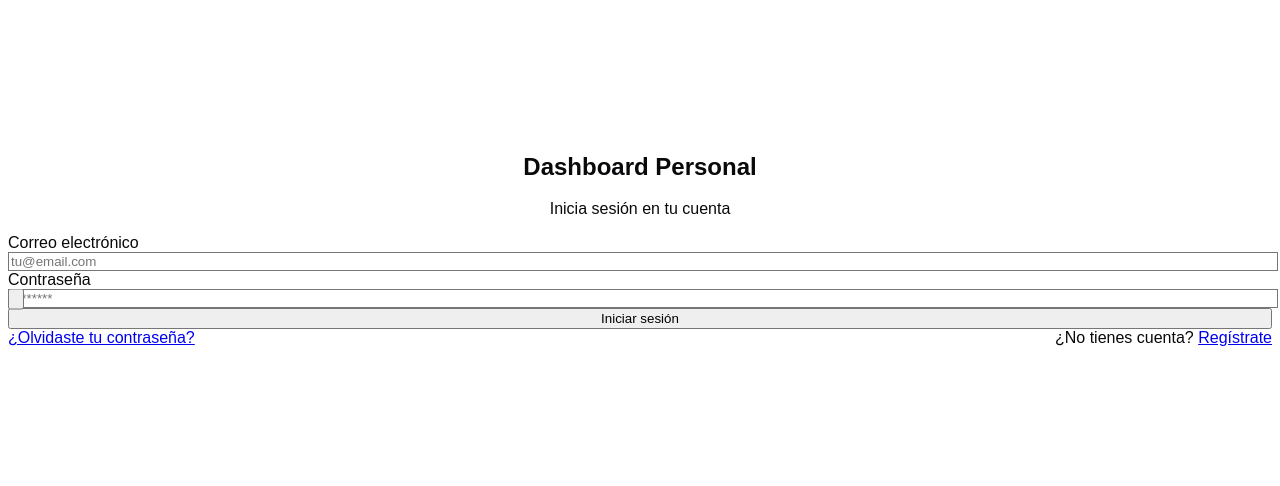
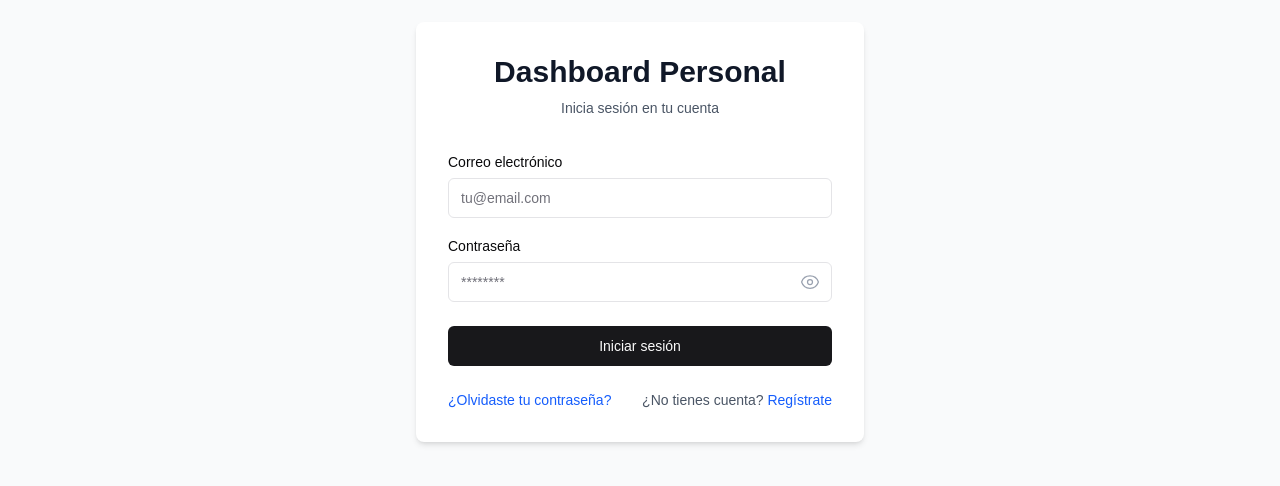
Before and after one commit to malaface/personal-dashboard, a Next.js app in the folder code/: page /login in a window 1280 px wide. Shown: the part 168-654 px from the top of the page. Built offline with nearby package versions, Linux system fonts and the light colour scheme.

Commit message:
correccion de referencias a tailwind v3 en lugar de v4

```diff
--- a/code/app/globals.css
+++ b/code/app/globals.css
@@ -1,6 +1,5 @@
-@tailwind base;
-@tailwind components;
-@tailwind utilities;
+@import "tailwindcss";
+@config "../tailwind.config.ts";
 
 @layer base {
   :root {
```
